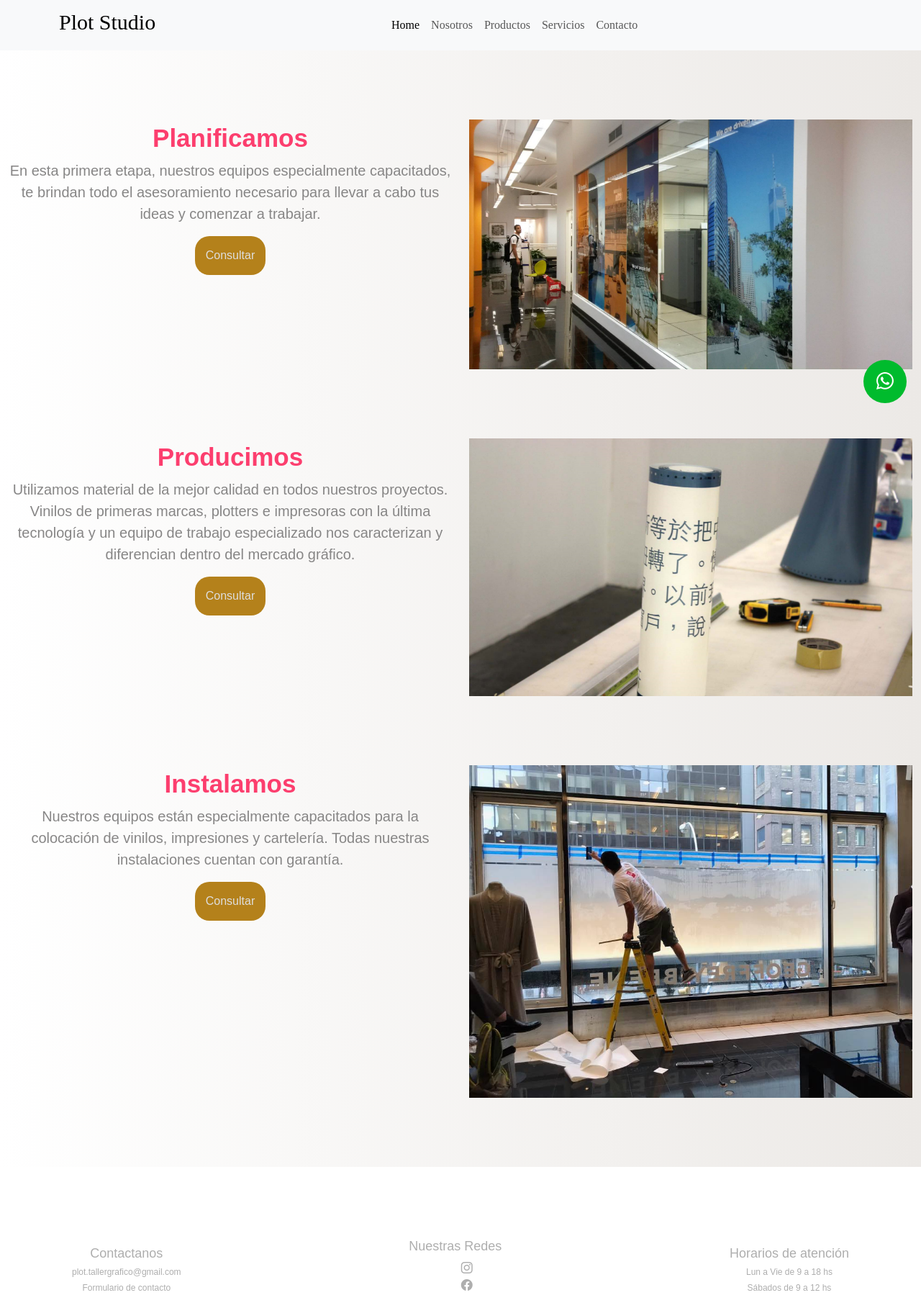
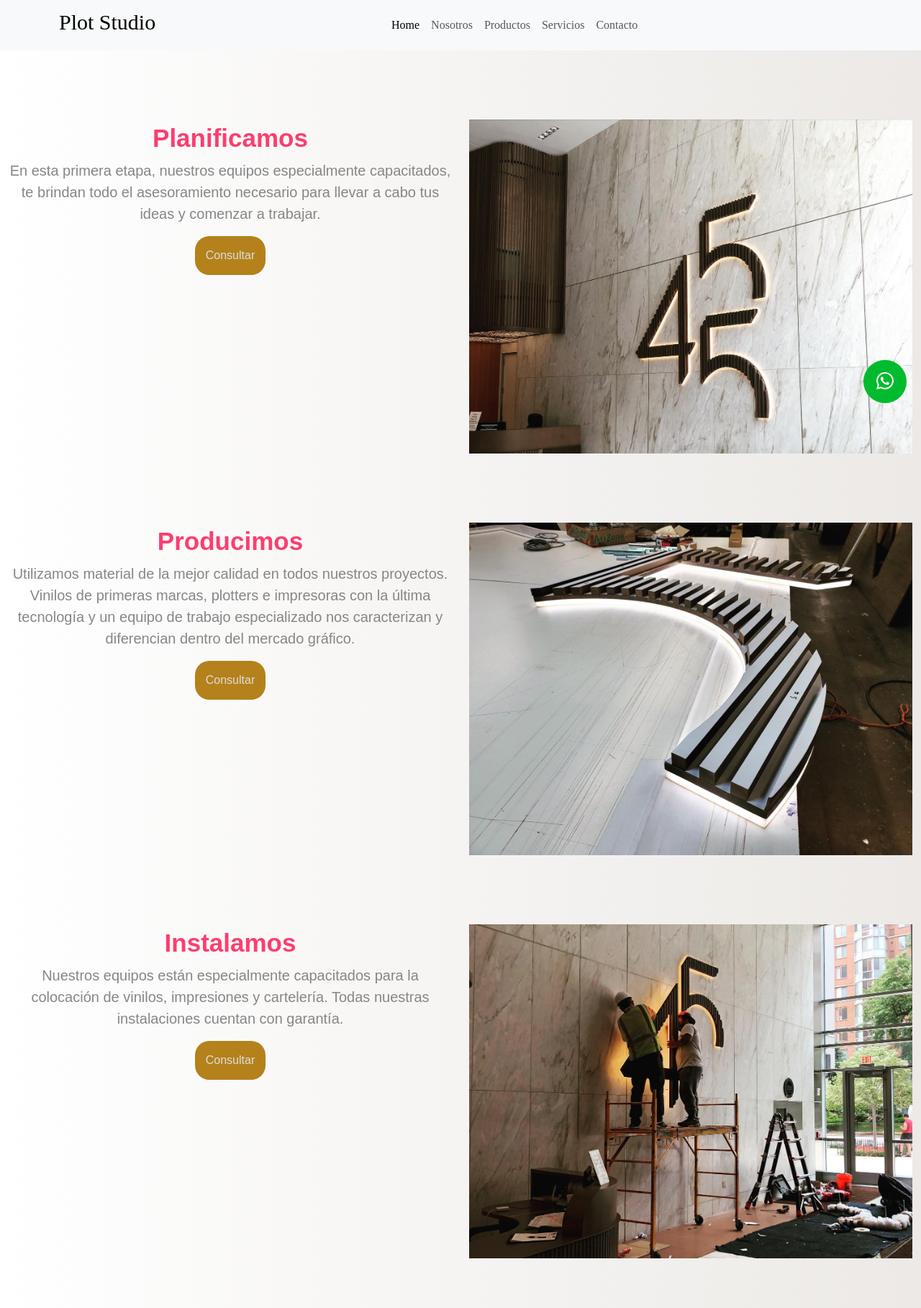
Before and after one commit to marcodenaju/proyecto-git, a plain HTML site: page pages/servicios.html in a window 1280 px wide. Shown: the top 1817 px of the page at 72% size. Drawn offline with nearby package versions, Linux system fonts and the light colour scheme.

Commit message:
se cambiaron imagenes

```diff
--- a/pages/servicios.html
+++ b/pages/servicios.html
@@ -79,7 +79,7 @@
 
                 <article class="col-12 col-md-6 py-5">
                     <div class="row">
-                        <img data-aos="fade-left" src="../img/graf4.jpg" alt="" class="img-fluid">
+                        <img data-aos="fade-left" src="../img/plot6.jpg" alt="" class="img-fluid">
                     </div>
                 </article>
 
@@ -96,7 +96,7 @@
 
                 <article class="col-12 col-md-6 py-5">
                     <div class="row">
-                        <img data-aos="fade-left" src="../img/graf5.png" alt="" class="img-fluid">
+                        <img data-aos="fade-left" src="../img/plot5.jpg" alt="" class="img-fluid">
                     </div>
                 </article>
 
@@ -113,7 +113,7 @@
 
                 <article class="col-12 col-md-6 py-5">
                     <div class="row">
-                        <img data-aos="fade-left" src="../img/graf6.jpg" alt="" class="img-fluid">
+                        <img data-aos="fade-left" src="../img/plot3.jpg" alt="" class="img-fluid">
                     </div>
                 </article>
 
--- a/scss/pages/_nosotros.scss
+++ b/scss/pages/_nosotros.scss
@@ -14,6 +14,7 @@
 // .img-nos {
 //     @include flexbox
 // }
+
 .c-title {
   font-size: 35px;
   color: $color-titulo;
```
Also changed, not shown: index.html (+2 -2 lines), pages/nosotros.html (+2 -56 lines), scss/components/_cards.scss (+0 -29 lines), img/plot5.jpg (added), img/plot6.jpg (added), img/plot7.jpg (added), img/plot8.jpg (added), 3 other files.
